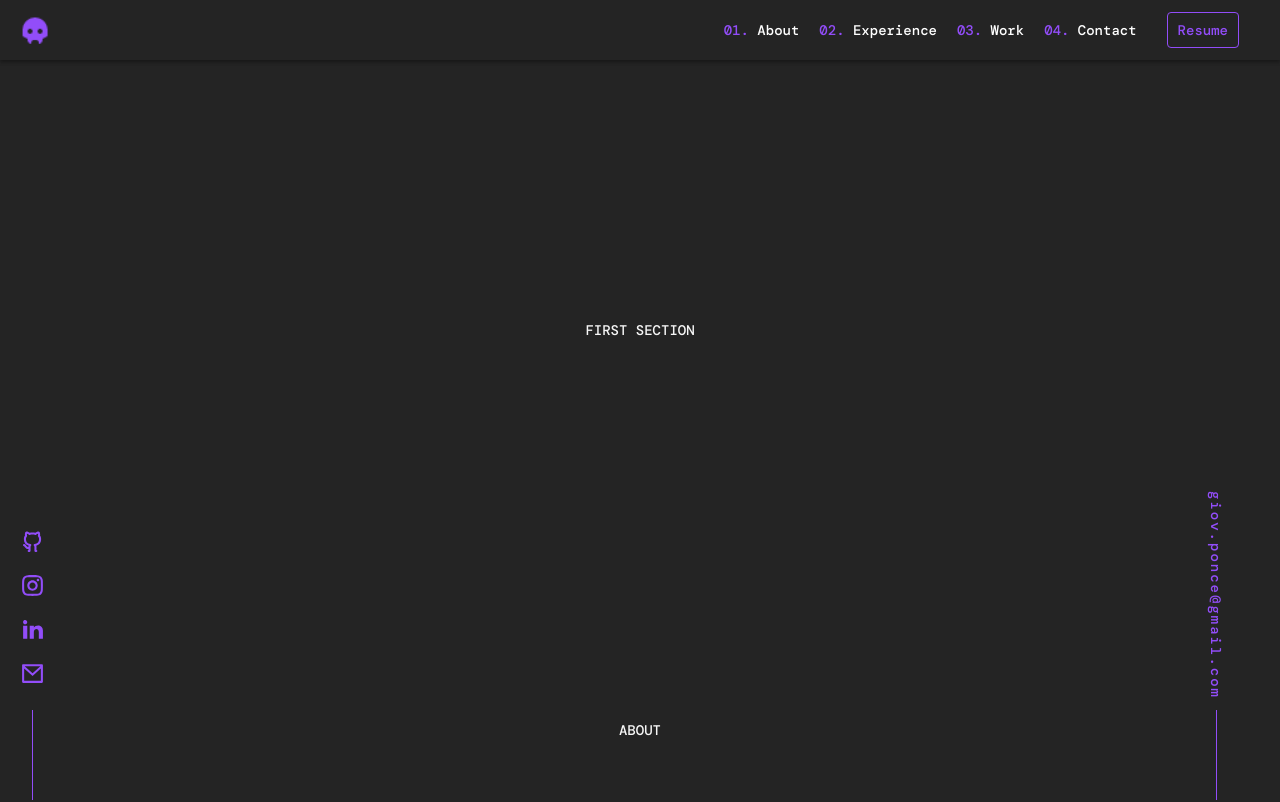
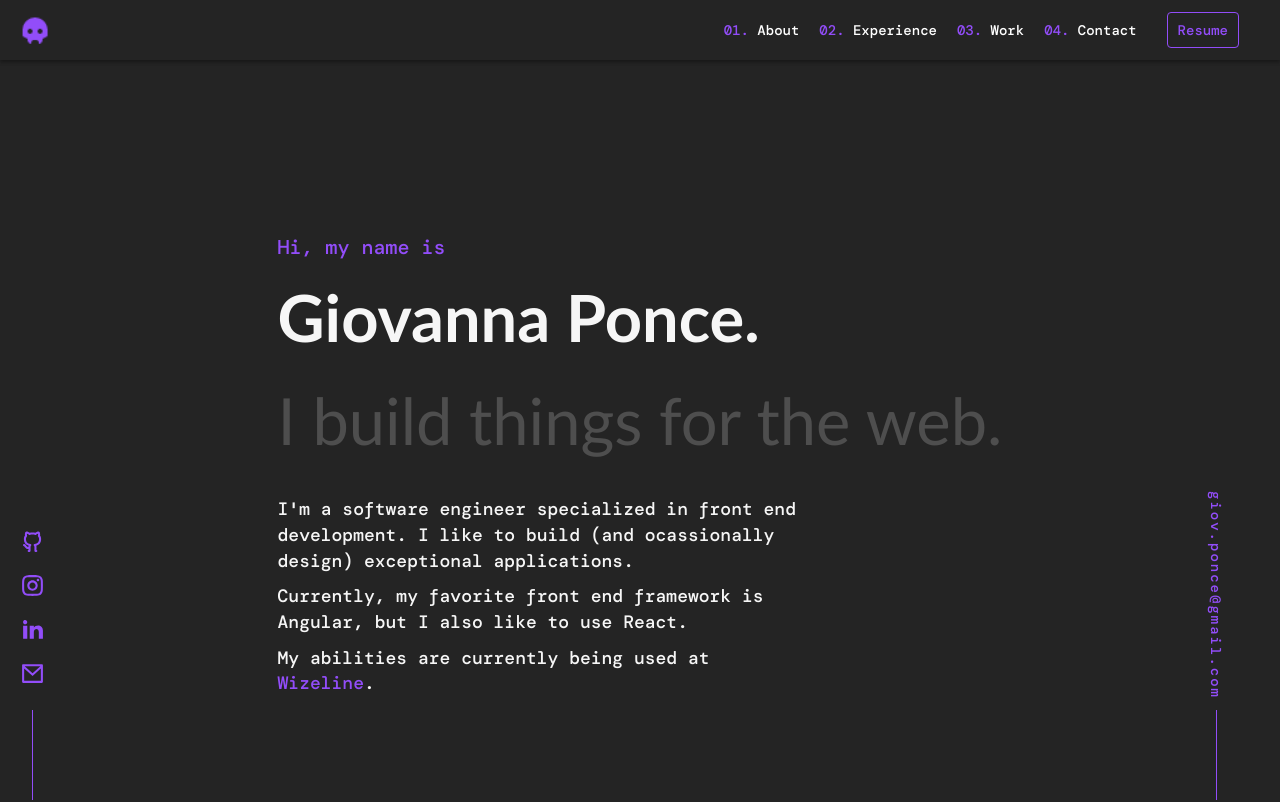
Before and after one commit to giovsteph/giov, a React (Create React App) app: page / in a window 1280 px wide. Shown: the top 802 px of the page. Built offline with nearby package versions, Linux system fonts and the light colour scheme; a web font is replaced by a local one.

Commit message:
feat: introduction

```diff
--- a/src/components/Pages/MainPage/MainPage.jsx
+++ b/src/components/Pages/MainPage/MainPage.jsx
@@ -34,9 +34,37 @@ export default function MainPage() {
           <Header />
           {windowWidth <= 768 ? "" : <Sidebar />}
           <div className="mainContainer">
-            <div className="container">FIRST SECTION</div>
+            <div className="container">
+              <div className="intro">
+                <p className="intro-purple">Hi, my name is</p>
+                <p className="title">Giovanna Ponce.</p>
+                <p className="title-sub">I build things for the web.</p>
+                <div className="bio">
+                  <p>
+                    I'm a software engineer specialized in front end
+                    development. I like to build (and ocassionally design)
+                    exceptional applications.
+                  </p>
+                  <p>
+                    Currently, my favorite front end framework is Angular, but I
+                    also like to use React.
+                  </p>
+                  <p>
+                    My abilities are currently being used at{" "}
+                    <a
+                      href="https://www.wizeline.com/"
+                      target="_blank"
+                      rel="noreferrer"
+                    >
+                      Wizeline
+                    </a>
+                    .
+                  </p>
+                </div>
+              </div>
+            </div>
             <div className="container" id="about">
-              ABOUT
+              <div className="about">About</div>
             </div>
             <br />
             <br />
--- a/src/components/Pages/MainPage/MainPage.scss
+++ b/src/components/Pages/MainPage/MainPage.scss
@@ -20,3 +20,43 @@ body {
   align-items: center;
   flex-direction: column;
 }
+
+.intro {
+  display: flex;
+  flex-direction: column;
+  justify-content: center;
+  text-align: left;
+  margin-top: 20em;
+}
+
+.intro-purple {
+  color: $dk-first-main;
+  font-size: 20px;
+}
+
+.title {
+  font-size: 65px;
+  font-family: 'Trebuchet MS', 'Lucida Sans Unicode', 'Lucida Grande', 'Lucida Sans', Arial, sans-serif;
+  font-weight: 600;
+
+  &-sub {
+    font-size: 65px;
+    font-family: 'Trebuchet MS', 'Lucida Sans Unicode', 'Lucida Grande', 'Lucida Sans', Arial, sans-serif;
+    font-weight: 500;
+    color: $dk-second-main-lighter;
+  }
+}
+
+.bio {
+  display: flex;
+  flex-direction: column;
+  justify-content: center;
+  text-align: left;
+  font-size: 18px;
+  margin: 20px 0px 0px;
+  max-width: 540px;
+}
+
+.about {
+  margin-top: 20em;
+}
```
